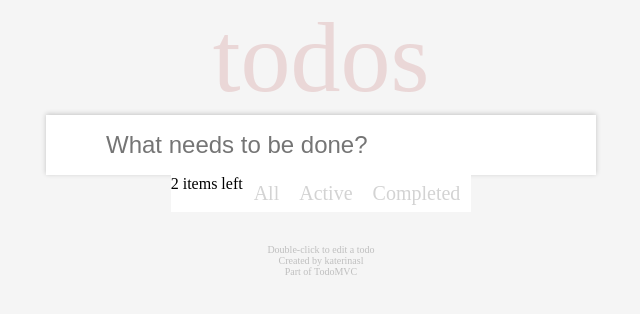
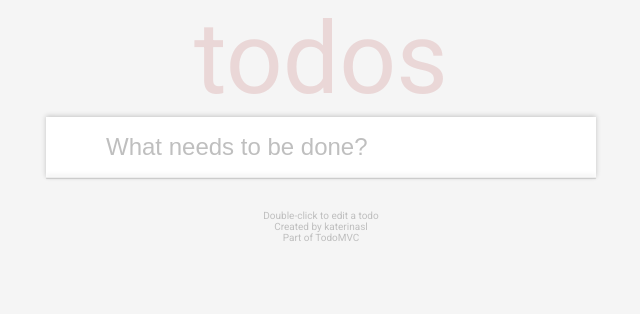
Before and after one commit to KaterinaSlobodchikova/todo-app-nextjs, a Next.js app: page / in a window 1280 px wide. Shown: the top 314 px of the page, without its empty margins (319-959 px from the left). Built offline with nearby package versions, Linux system fonts and the light colour scheme.

Commit message:
styles added

```diff
--- a/pages/index.tsx
+++ b/pages/index.tsx
@@ -36,20 +36,32 @@ export default function Home() {
           }}
           onKeyDown={addTodo}
         />
+        <div className={styles.toggleAllContainer}>
+          <input className={styles.toggleAll}></input>
+          <label></label>
+        </div>
+
         <ul className={styles.todoContainer}>
           {todos.map((todo, index) => (
+            <div key={index} className={styles.toggleWrapper}>
+              <input className={styles.toggle} type="checkbox" ></input>
               <li className={styles.todoWrapper} key={index}>
                 {todo}
               </li>
+            </div>
           ))}
+          {todos.length > 0 ? (
             <div className={styles.filtersContainer}>
-            <span className={styles.todoCount}>2 items left</span>
+              <span className={styles.todoCount}>
+                {todos.length} items left
+              </span>
               <ul className={styles.filters}>
-              <a>All</a>
+                <a className="filter">All</a>
                 <a>Active</a>
                 <a>Completed</a>
               </ul>
             </div>
+          ) : null}
         </ul>
       </main>
 
--- a/styles/Home.module.css
+++ b/styles/Home.module.css
@@ -1,7 +1,10 @@
+@import url("https://fonts.googleapis.com/css2?family=Roboto:ital,wght@0,100;0,300;0,400;0,500;0,700;1,100;1,300;1,400&display=swap");
+
 .container {
   padding: 0 2rem;
   height: 100vh;
   background: #f5f5f5;
+  font-family: Roboto, sans-serif;
 }
 
 .main {
@@ -18,7 +21,7 @@
 .main h1 {
   color: rgba(175, 47, 47, 0.15);
   font-size: 100px;
-  font-weight: 100;
+  font-weight: 400;
   text-align: center;
 }
 
@@ -29,13 +32,42 @@
   box-shadow: 0 -1px 5px 0 rgb(0 0 0 / 20%);
   width: 100%;
   font-size: 24px;
+  outline: 0;
 }
 
 .input :focus {
-  outline: none;
+  outline: none !important;
 }
-.textarea :focus {
-  outline: none;
+
+.input::placeholder {
+  color: #bfbfbf;
+}
+
+.toggle {
+  height: 35px;
+  width: 35px;
+  position: absolute;
+  border-radius: 50%;
+  vertical-align: middle;
+  border: 1px solid #ddd;
+  /*appearance: none;*/
+  margin-left: 10px;
+}
+
+.toggleAll {
+  background: none;
+  text-align: center;
+  border: none;
+  opacity: 0;
+  position: absolute;
+}
+
+.toggleAll label::before {
+  content: "❯";
+  font-size: 22px;
+  color: #e6e6e6;
+  padding: 10px 27px 10px 27px;
+  transform: rotate(90deg);
 }
 
 .footer {
@@ -68,12 +100,27 @@
   padding: 15px 15px 15px 60px;
 }
 
-.todoWrapper {
+.todoContainer {
   width: 100%;
-  padding: 15px 15px 15px 60px;
   background: rgb(255 255 255);
   border-bottom: 1px solid #ededed;
   list-style-type: none;
+  font-size: 24px;
+  box-shadow: 0 -1px 5px 0 rgb(0 0 0 / 20%), 0 1px 1px rgba(0, 0, 0, 0.15),
+    0 10px 0 -5px #eee, 0 10px 1px -4px rgba(0, 0, 0, 0.15), 0 20px 0 -10px #eee,
+    0 20px 1px -9px rgba(0, 0, 0, 0.15);
+}
+
+.toggleWrapper {
+  display: flex;
+  align-items: center;
+}
+
+.todoContainer li {
+  width: 100%;
+  border-bottom: 1px solid #ededed;
+  color: #4d4d4d;
+  padding: 15px 15px 15px 60px;
 }
 
 .filtersContainer {
@@ -81,16 +128,20 @@
   width: 100%;
   background: rgb(255 255 255);
   margin: 0;
-  padding: 0;
   list-style: none;
+  font-size: 14px;
+  color: #bfbfbf;
+  align-items: center;
+  gap: 90px;
+  padding: 10px 15px;
 }
 
 .filters {
-  color: lightgray;
+  color: #bfbfbf;
   display: flex;
   list-style-type: none;
   gap: 20px;
-  font-size: 20px;
+  font-size: 14px;
   margin: 3px;
   padding: 3px 7px;
   border: 1px solid transparent;
@@ -109,6 +160,6 @@
   border-radius: 5px;
   padding: 0.75rem;
   font-size: 1.1rem;
-  font-family: Arial, Monaco, Lucida Console, Liberation Mono, DejaVu Sans Mono,
+  font-family: Roboto, Monaco, Lucida Console, Liberation Mono, DejaVu Sans Mono,
     Bitstream Vera Sans Mono, Courier New, monospace;
 }
```
Lines whose indentation alone changed are shown as unchanged.
